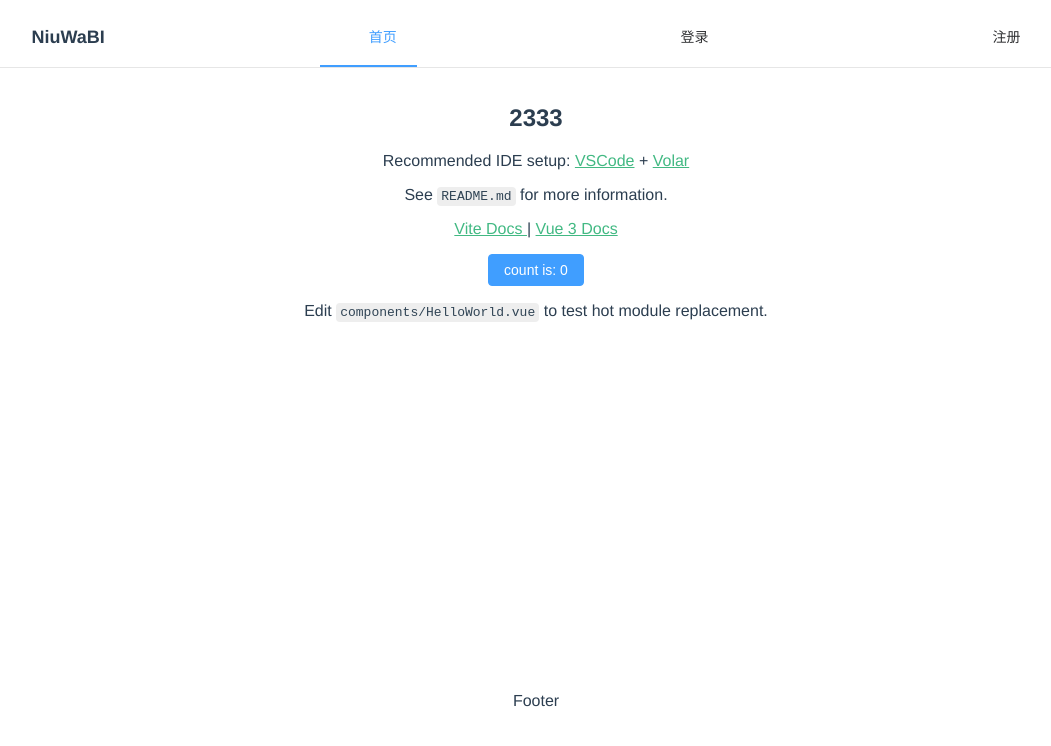
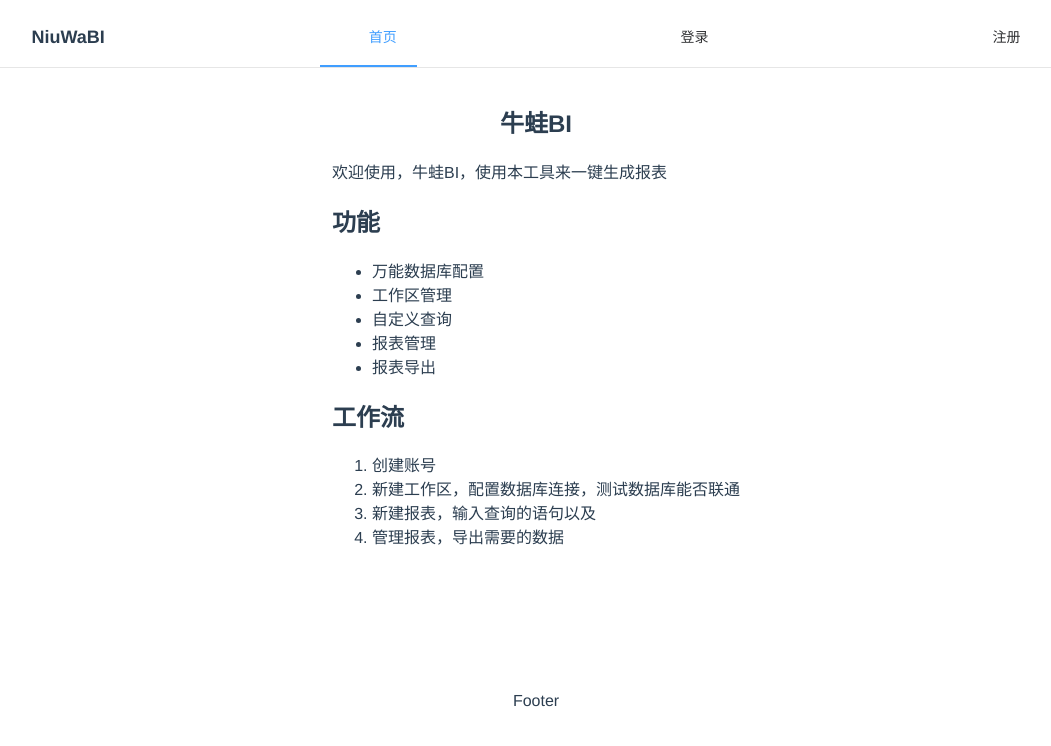
Before and after one commit to Creedowl/NiuwaBI-frontend, a Vue app: page / in a window 1280 px wide. Shown: the top 746 px of the page, without its empty margins (104-1155 px from the left). Built offline with nearby package versions, Linux system fonts and the light colour scheme; some icons are missing.

Commit message:
add export json features,replace index content

```diff
--- a/src/components/charts/DataTable.vue
+++ b/src/components/charts/DataTable.vue
@@ -10,6 +10,13 @@
           编辑
         </el-button>
         <div v-else>
+          <el-button
+            type="primary"
+            plain
+            @click="exportToJson"
+          >
+            导出(JSON)
+          </el-button>
           <el-button
             type="primary"
             plain
@@ -202,7 +209,10 @@ function removeKv (item: Kv) {
     form.value.kv.splice(index, 1)
   }
 }
-
+function exportToJson () {
+  const jsonContent = JSON.stringify(props.data.data)
+  SaveTextToFile(jsonContent, props.config.name + '.json')
+}
 function exportToXlsx () {
   const wb = XLSX.utils.book_new()
   const ws : XLSX.WorkSheet = XLSX.utils.json_to_sheet([])
@@ -267,10 +277,10 @@ function exportToCsv () {
       })
     csvContent += '\n'
   }
-  dumpToCSVFile(csvContent, props.config.name + '.csv')
+  SaveTextToFile(csvContent, props.config.name + '.csv')
 }
 
-function dumpToCSVFile (content: string, filename: string) {
+function SaveTextToFile (content: string, filename: string) {
   const blob = new Blob([content], { type: 'text/csv;charset=utf-8;' })
   if (navigator.msSaveBlob) {
     // In case of IE 10+
--- a/src/pages/HelloWorld.vue
+++ b/src/pages/HelloWorld.vue
@@ -5,12 +5,25 @@ import { logout } from '../utils/user'
 const msg = ref('2333')
 
 // defineProps<{ msg: string }>()
-
+const initial = false
 const count = ref(0)
+const features = [
+  '万能数据库配置',
+  '工作区管理',
+  '自定义查询',
+  '报表管理',
+  '报表导出'
+]
+const workflows = [
+  '创建账号',
+  '新建工作区，配置数据库连接，测试数据库能否联通',
+  '新建报表，输入查询的语句以及',
+  '管理报表，导出需要的数据'
+]
 </script>
 
 <template>
-  <div>
+  <div v-if="initial">
     <h1>{{ msg }}</h1>
 
     <p>
@@ -50,6 +63,36 @@ const count = ref(0)
       <code>components/HelloWorld.vue</code> to test hot module replacement.
     </p>
   </div>
+  <div
+    v-else
+  >
+    <h1> 牛蛙BI</h1>
+    <p class="left">
+      欢迎使用，牛蛙BI，使用本工具来一键生成报表
+    </p>
+    <h2 class="left">
+      功能
+    </h2>
+    <ul class="left">
+      <li
+        v-for="feature in features"
+        :key="feature"
+      >
+        {{ feature }}
+      </li>
+    </ul>
+    <h2 class="left">
+      工作流
+    </h2>
+    <ol class="left">
+      <li
+        v-for="workflow in workflows"
+        :key="workflow"
+      >
+        {{ workflow }}
+      </li>
+    </ol>
+  </div>
 </template>
 
 <style scoped>
@@ -68,4 +111,8 @@ code {
   border-radius: 4px;
   color: #304455;
 }
+
+.left{
+  text-align: left;
+}
 </style>
```
